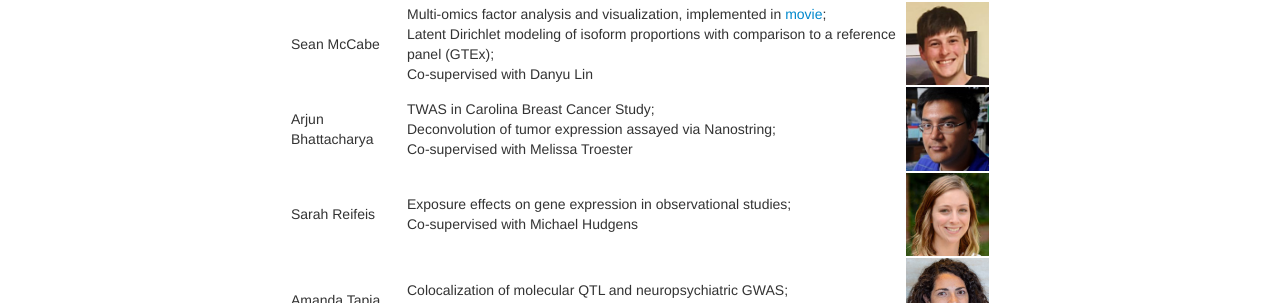
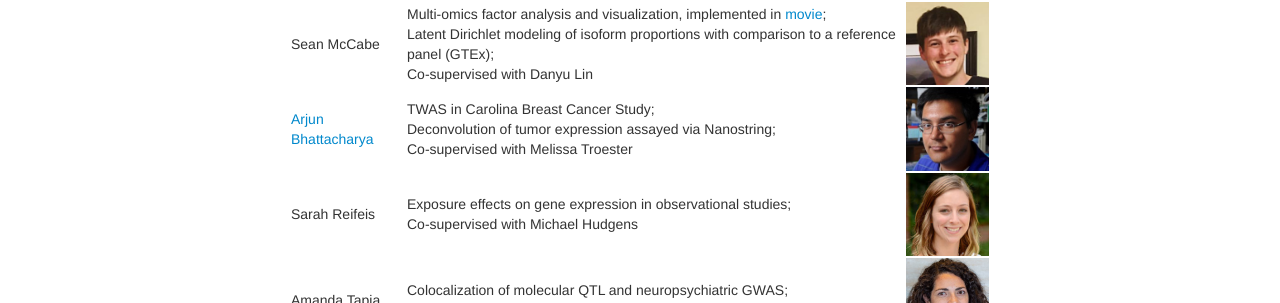
Before and after one commit to mikelove/mikelove.github.io, a Jekyll site: the page built from pages/lab.md, in a window 1280 px wide. Shown: the part 173-476 px from the top of the page. Built offline with Jekyll 4.4.1, drawn with Linux system fonts in a browser that asks for light colours.

Commit message:
add link

```diff
--- a/pages/lab.md
+++ b/pages/lab.md
@@ -6,7 +6,7 @@ title: "Lab members and RAs"
 | Name | Research topics | |
 | :--- | :---- | :---- |
 | Sean McCabe | Multi-omics factor analysis and visualization, implemented in [movie](https://github.com/mccabes292/movie); <br> Latent Dirichlet modeling of isoform proportions with comparison to a reference panel (GTEx); <br> Co-supervised with Danyu Lin | <img width="100" src="../assets/seanmccabe.png"> |
-| Arjun Bhattacharya | TWAS in Carolina Breast Cancer Study; <br> Deconvolution of tumor expression assayed via Nanostring; <br> Co-supervised with Melissa Troester | <img width="100" src="../assets/arjunbhattacharya.jpg"> |
+| [Arjun Bhattacharya](https://bhattacharya-a-bt.github.io) | TWAS in Carolina Breast Cancer Study; <br> Deconvolution of tumor expression assayed via Nanostring; <br> Co-supervised with Melissa Troester | <img width="100" src="../assets/arjunbhattacharya.jpg"> |
 | Sarah Reifeis | Exposure effects on gene expression in observational studies; <br> Co-supervised with Michael Hudgens | <img width="100" src="../assets/sarahreifeis.jpg"> |
 | Amanda Tapia | Colocalization of molecular QTL and neuropsychiatric GWAS; <br> Co-supervised with Yun Li and Jason Stein | <img width="100" src="../assets/amandatapia.jpg"> |
 | Scott Van Buren | Uncertainty estimation in scRNA-seq; <br> Co-supervised with Naim Rashid | <img width="100" src="../assets/scottvanburen.jpg"> |
```
